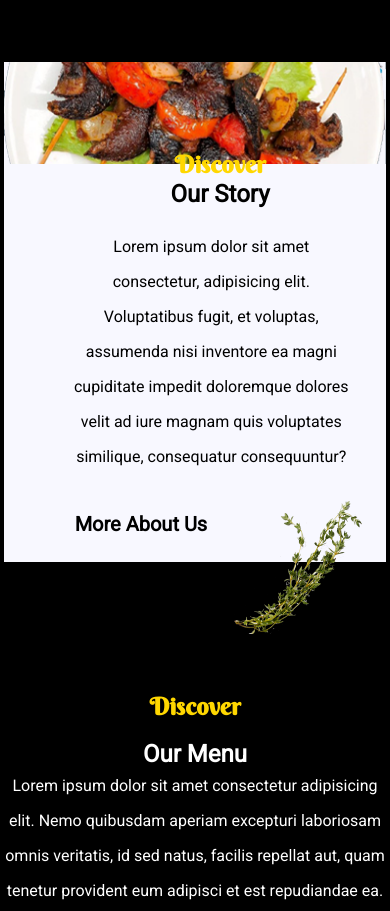
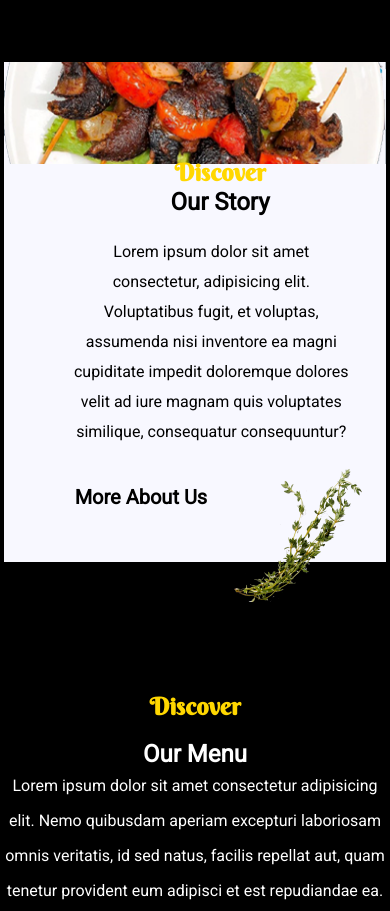
Before and after one commit to morzook/jollofgrillz, a plain HTML site: page index.html in a window 390 px wide. Shown: the part 920-1831 px from the top of the page. Drawn offline with nearby package versions, Linux system fonts and the light colour scheme.

Commit message:
update mobile.css

```diff
--- a/mobile.css
+++ b/mobile.css
@@ -81,14 +81,13 @@
       flex-direction: column;
       justify-content: center;
       align-content: center;
-      margin-top: 50px;
+      margin-top: 30px;
   }
 
   .about-paragraph{
     color: black;
     width: 95%;
     text-align: center;
-    line-height: 35px;
     display: flex;
     flex-direction: row;
   }
@@ -127,7 +126,7 @@
 .inset-image{
     display: flex;
     justify-content: space-betwen;
-    margin-top: 70px;
+    margin-top: 60px;
     width: 150px;
     height: 150px;
 
```
